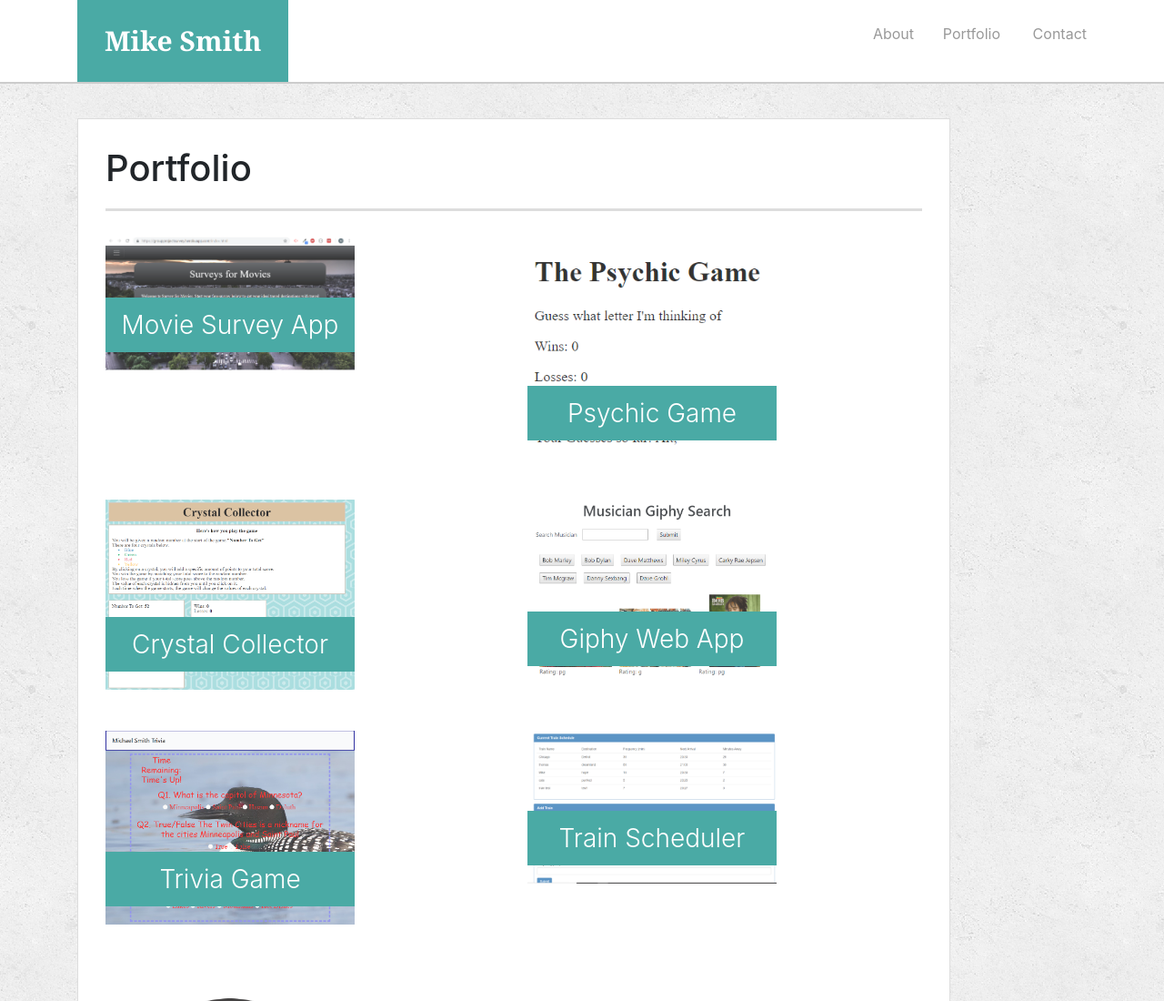
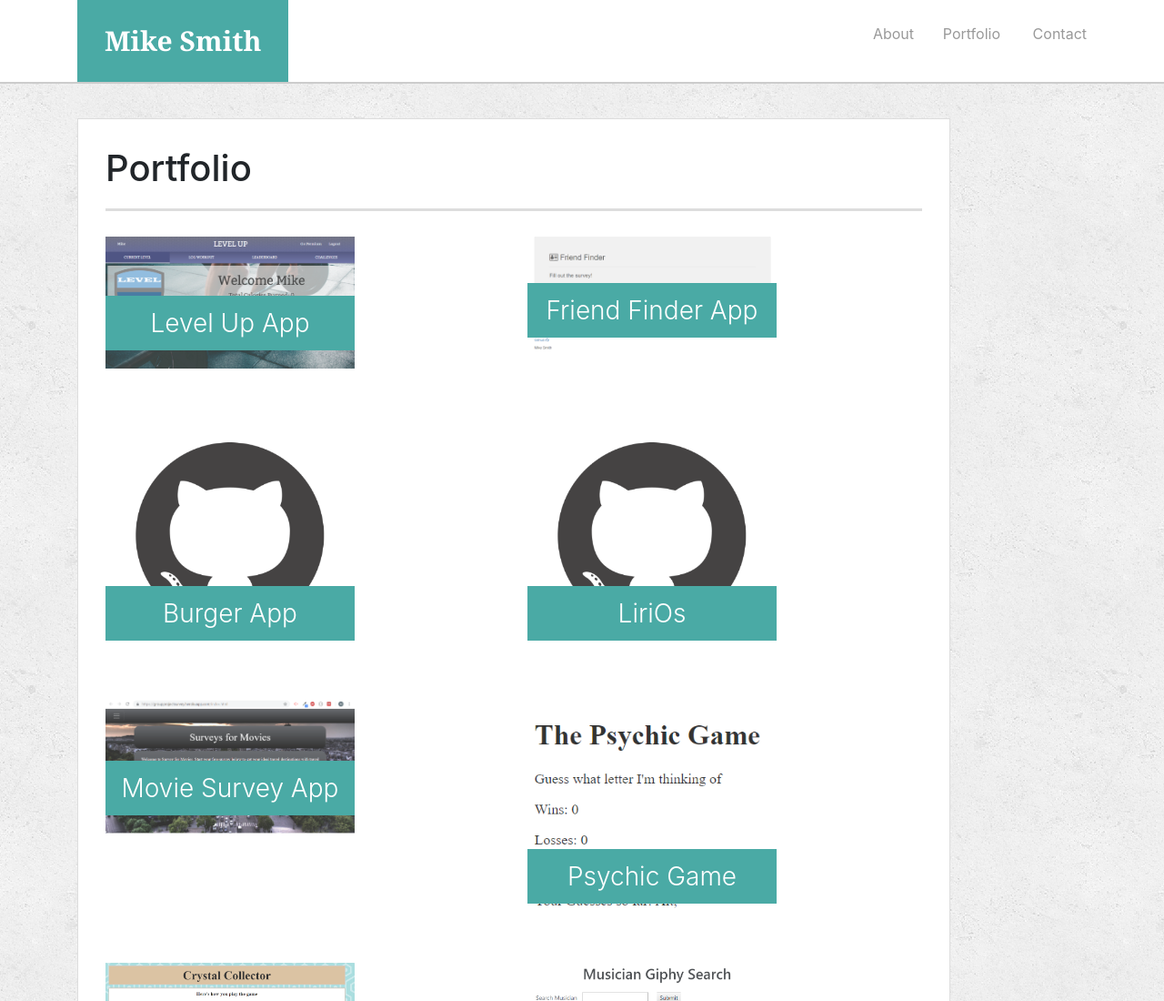
Before and after one commit to MichaelRutersmith/Bootstrap-Portfolio, a plain HTML site: page portfolio.html in a window 1280 px wide. Shown: the top 1100 px of the page at 91% size. Drawn offline with nearby package versions, Linux system fonts and the light colour scheme.

Commit message:
added recent homework and projects to portfolio

```diff
--- a/portfolio.html
+++ b/portfolio.html
@@ -45,6 +45,49 @@
                 <div class="col-md-12">
                     <h1>Portfolio</h1>
                 </div>
+            </div>
+            <div class="row">
+                <div class="col-md-6">
+                    <div class="work">
+                        <a href="https://levelupworkout.herokuapp.com">
+                            <img src="assets/images/LevelUpApp.PNG" alt="Movie Survey App">
+                            <h3>Level Up App</h3>
+                        </a>
+                    </div>
+
+                </div>
+                <div class="col-md-6">
+                    <div class="work">
+                        <a href="https://friendfindermikesmith.herokuapp.com/home">
+                            <img src="assets/images/FriendFinderApp.PNG" alt="Psychic Game">
+
+                            <h3>Friend Finder App</h3>
+                        </a>
+                    </div>
+                </div>
+
+            </div>
+            <div class="row">
+                <div class="col-md-6">
+                    <div class="work">
+                        <a href="https://github.com/MichaelRutersmith/burger">
+                            <img src="assets/images/Github.PNG" alt="Movie Survey App">
+                            <h3>Burger App</h3>
+                        </a>
+                    </div>
+
+                </div>
+                <div class="col-md-6">
+                    <div class="work">
+                        <a href="https://github.com/MichaelRutersmith/LiriOS-Homework">
+                            <img src="assets/images/Github.PNG" alt="Psychic Game">
+
+                            <h3>LiriOs</h3>
+                        </a>
+                    </div>
+                </div>
+
+
             </div>
             <div class="row">
                 <div class="col-md-6">
```
Also changed, not shown: assets/images/FriendFinderApp.PNG (added), assets/images/LevelUpApp.PNG (added).
